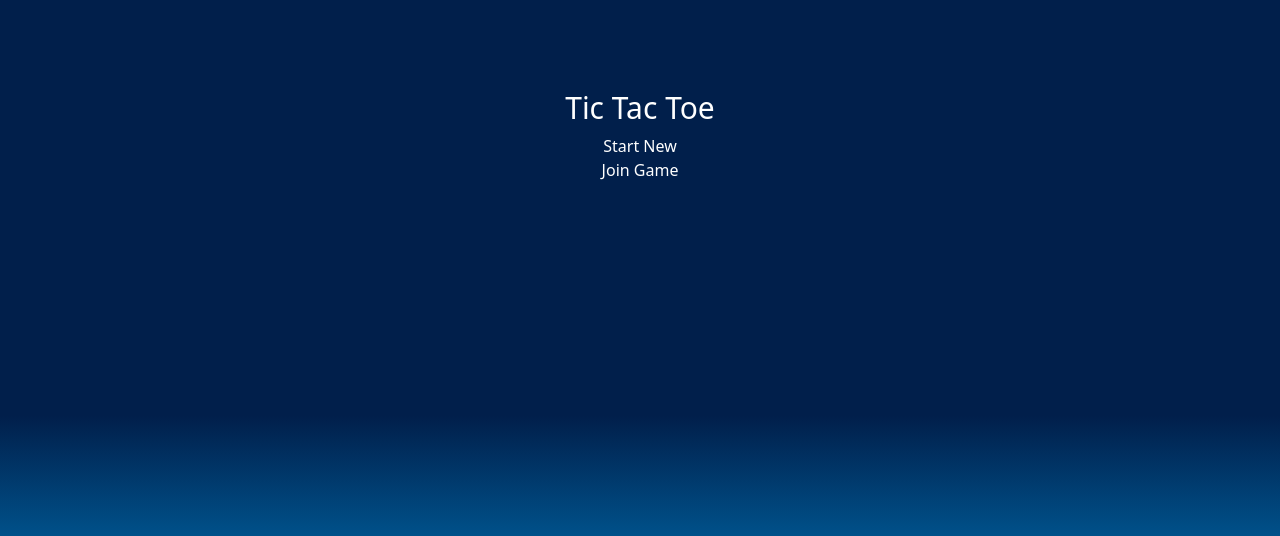
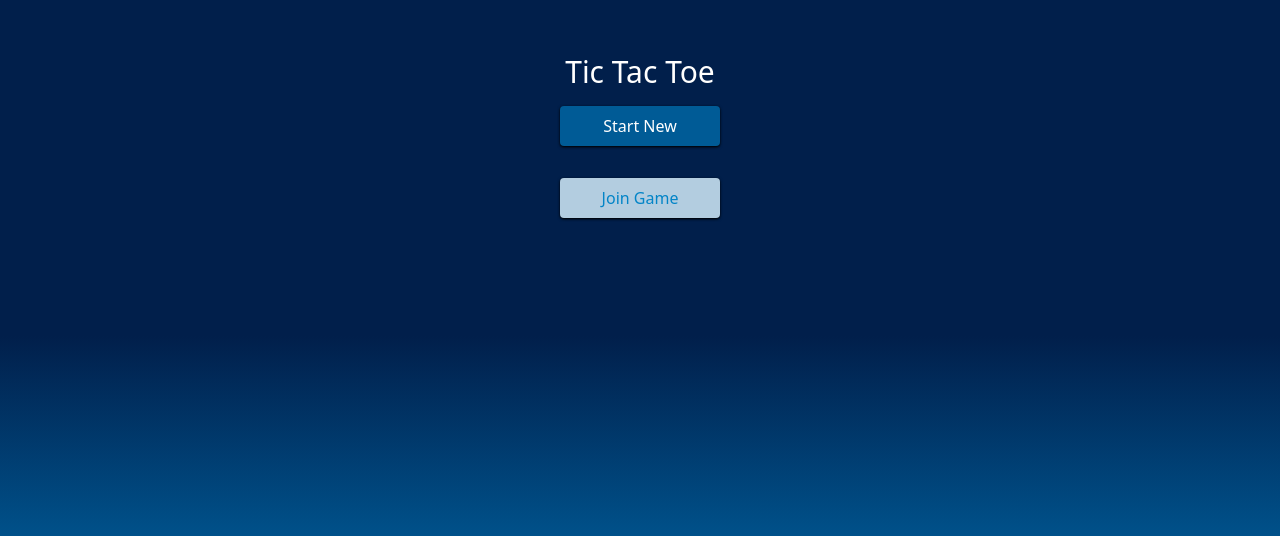
Before and after one commit to SmallPeenwow/Tic-Tac-Toe---Multiplayer-Version, a React (Vite) app in the folder client/: page / in a window 1280 px wide. Shown: the part 264-800 px from the top of the page. Built offline with nearby package versions, Linux system fonts and the light colour scheme.

Commit message:
landing page styling done

```diff
--- a/client/src/App.jsx
+++ b/client/src/App.jsx
@@ -4,12 +4,12 @@ import "./App.css";
 
 function App() {
   return (
-    <div className="min-h-screen flex flex-col text-white text-center justify-center bg-main-background ">
-      <header>
-        <h3 className="text-3xl font-medium mb-2">Tic Tac Toe</h3>
+    <div className="min-h-screen flex flex-col text-white text-center justify-center items-center bg-main-background ">
+      <header className="text-3xl font-medium mb-2">
+        <h3>Tic Tac Toe</h3>
       </header>
-      <button>Start New</button>
-      <button>Join Game</button>
+      <button className="w-40 flex justify-center bg-start-button rounded shadow-black font-medium shadow py-2 px-4 m-2 hover:opacity-75">Start New</button>
+      <button className="w-40 flex justify-center text-sky-600 bg-join-button font-medium rounded shadow-black shadow py-2 px-4 mt-6 hover:opacity-75">Join Game</button>
     </div>
   );
 }
--- a/client/tailwind.config.js
+++ b/client/tailwind.config.js
@@ -8,9 +8,11 @@ module.exports = {
       colors: {
         'main-blue': '#011f4b',
         'secondary-blue': '#00518a',
+        'start-button': '#005b96',
+        'join-button': '#b3cde0',
       },
       backgroundImage: {
-        'main-background': "linear-gradient(to bottom, #011f4b 85%, #00518a);",
+        'main-background': "linear-gradient(to bottom, #011f4b 75%, #00518a);",
       }
     },
   },
```
